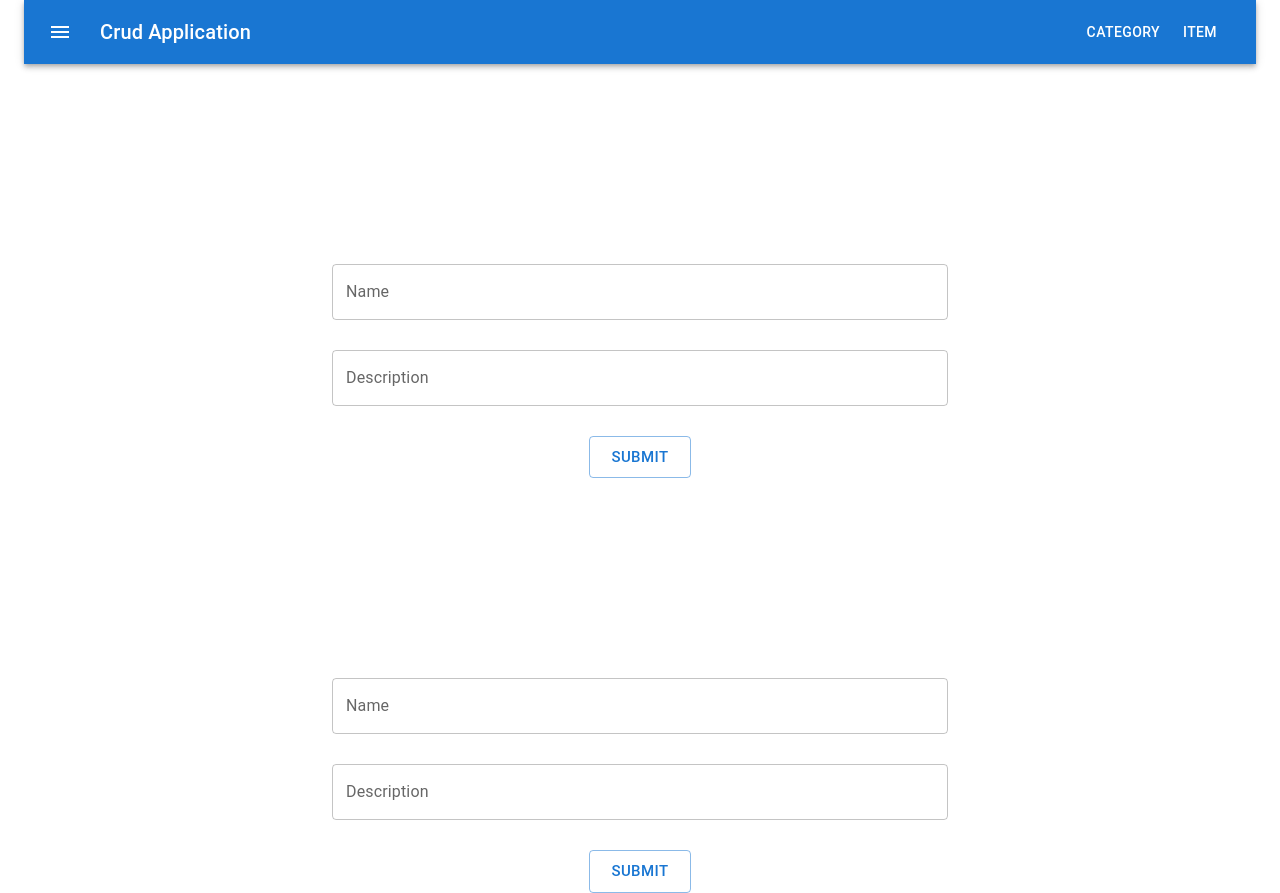
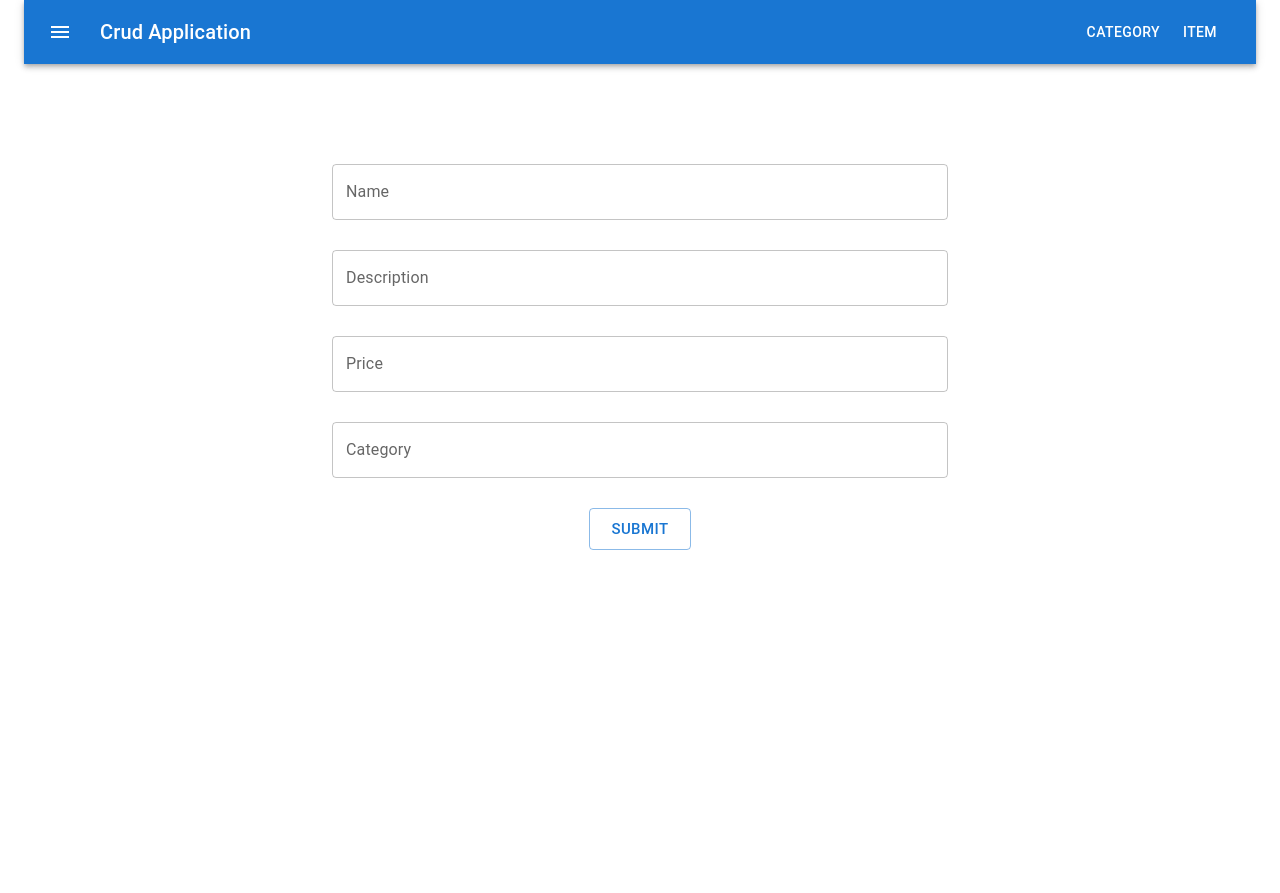
Before and after one commit to usama2333/CRUD-Application, a React (Create React App) app: page /item in a window 1280 px wide. After the commit the page ends 800 px from the top, so only its background shows below. Built offline with nearby package versions, Linux system fonts and the light colour scheme.

Commit message:
added items form

```diff
--- a/src/App.js
+++ b/src/App.js
@@ -1,26 +1,21 @@
-import react, { Fragment } from 'react';
-import logo from './logo.svg';
-import Navbar from './pages/Navbar/Navbar';
-import CategoryForm from './pages/CategoryForm/CategoryForm';
-import ItemForm from './pages/ItemForm/ItemForm';
-import { Route, Switch } from 'react-router-dom';
-
+import react, { Fragment } from "react";
+import logo from "./logo.svg";
+import Navbar from "./pages/Navbar/Navbar";
+import CategoryForm from "./pages/CategoryForm/CategoryForm";
+import ItemForm from "./pages/ItemForm/ItemForm";
+import { BrowserRouter as Router, Route, Switch } from 'react-router-dom';
 
 function App() {
   return (
+    <Router>
+      <Navbar />
 
-    <Fragment>
-     <Navbar/>
+      <Switch>
+      <Route exact path="/" component={CategoryForm} />
 
-
-          <CategoryForm/>
-
-
-          <ItemForm/>
-
-
-
-    </Fragment>
+      <Route exact path="/item" component={ItemForm} />
+      </Switch>
+      </Router>
   );
 }
 
--- a/src/pages/ItemForm/ItemForm.jsx
+++ b/src/pages/ItemForm/ItemForm.jsx
@@ -10,14 +10,23 @@ const ItemForm = () => {
     <Fragment>
      <Container maxWidth='xl'>
 
-     <Box sx={{display : 'flex' , flexDirection : 'column', justifyContent : 'center' , alignItems : 'center', mt : '200px' }}>
+
+     <Box sx={{display : 'flex' , flexDirection : 'column', justifyContent : 'center' , alignItems : 'center', mt : '100px' }}>
 
      <Box sx={{width : '50%', mb : '30px'}}>
      <TextField  fullWidth id="outlined-basic" label="Name" variant="outlined" />
      </Box>
 
+     <Box sx={{width : '50%',mb : '30px'}}>
+     <TextField  fullWidth id="outlined-basic" label="Description" variant="outlined" />
+     </Box>
+
+     <Box sx={{width : '50%',mb : '30px'}}>
+     <TextField  fullWidth id="outlined-basic" label="Price" variant="outlined" />
+     </Box>
+
      <Box sx={{width : '50%'}}>
-     <TextField  fullWidth id="outlined-basic" label="Description" variant="outlined" />
+     <TextField  fullWidth id="outlined-basic" label="Category" variant="outlined" />
      </Box>
 
      <Button size='large' variant="outlined" color="primary" sx={{mt : '30px'}}>
```
